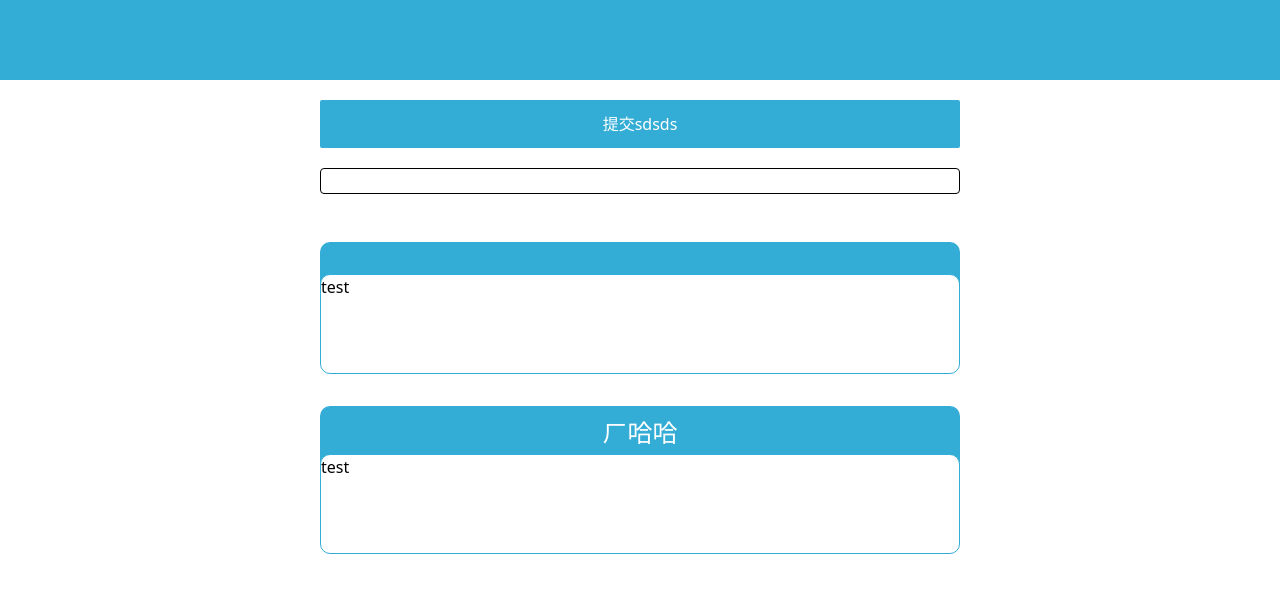
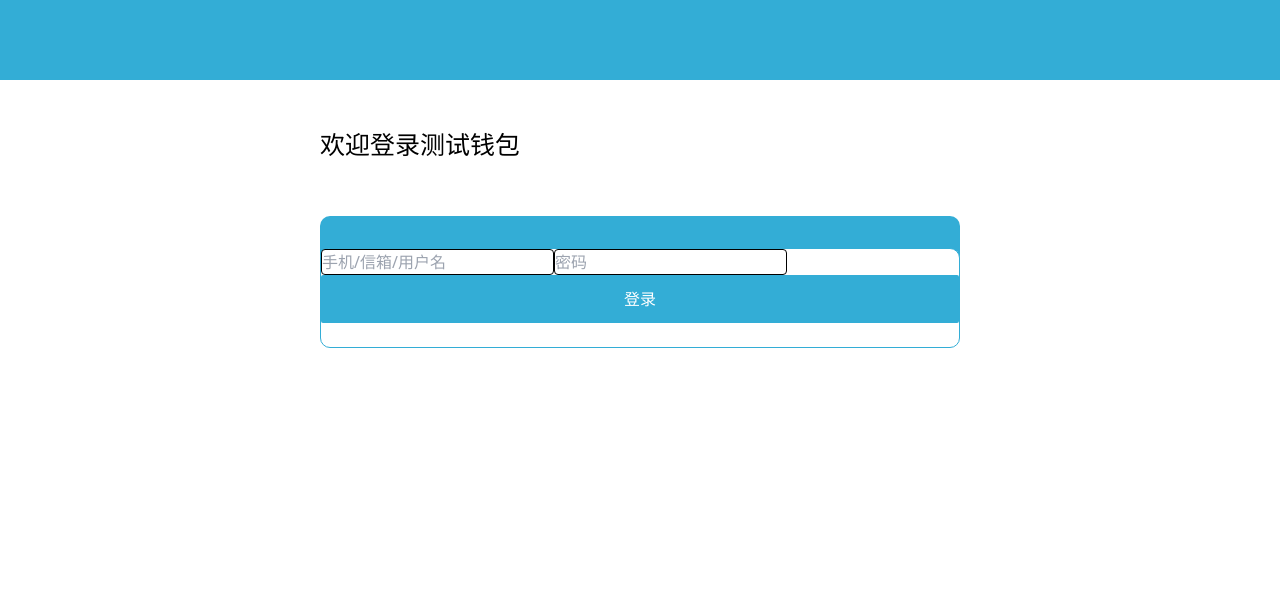
Before and after one commit to katelove/wallet, a Vue app: page / in a window 1280 px wide. Shown: the top 592 px of the page. Built offline with nearby package versions, Linux system fonts and the light colour scheme.

Commit message:
add login

```diff
--- a/src/components/Login.vue
+++ b/src/components/Login.vue
@@ -1,13 +1,27 @@
 <template>
+  <div>
     <Title class="w-full h-12" heading="欢迎登录测试钱包"></Title>
+    <BlueContainer title="">
+        <Input placeholder="手机/信箱/用户名"/>
+        <Input placeholder="密码"/>
+        <Button class="w-full h-12">登录</Button>
+    </BlueContainer>
+  </div>
 </template>
 
 <script>
-import Title from "../components/Title.vue"
+import Title from "../components/Title.vue";
+import BlueContainer from "../components/BlueContainer.vue";
+import Input from "../components/Input.vue"
+import Button from "../components/Button.vue"
+
 
 export default {
-    components:{
-        Title
-    }
-}
+  components: {
+    Title,
+    BlueContainer,
+    Input,
+    Button
+  },
+};
 </script>
--- a/src/components/Title.vue
+++ b/src/components/Title.vue
@@ -1,8 +1,11 @@
 <template>
+<div class="flex items-center">
     <p
-      class="font-normal text-2.1xl font-sans text-center">
+      class="font-normal text-2.1xl font-sans">
         {{heading}}
     </p>
+</div>
+
 </template>
 
 <script>
--- a/src/views/Home.vue
+++ b/src/views/Home.vue
@@ -1,6 +1,6 @@
 <template lang="">
-    <div class="flex justify-center mt-5 flex-col w-1/2 m-auto">
-        <Button class="w-full h-12">提交sdsds</Button>
+    <div class="flex justify-center mt-10 flex-col w-1/2 m-auto">
+        <!-- <Button class="w-full h-12">提交sdsds</Button>
         <Input type="password" class="mt-5"/>
         <BlueContainer title="">
             test
@@ -8,20 +8,23 @@
 
         <BlueContainer title="ㄏ哈哈">
             test
-        </BlueContainer>
+        </BlueContainer> -->
+        <Login/>
     </div>
 </template>
 
 <script>
-import Button from "../components/Button.vue"
-import Input from "../components/Input.vue"
-import BlueContainer from "../components/BlueContainer.vue"
+// import Button from "../components/Button.vue"
+// import Input from "../components/Input.vue"
+// import BlueContainer from "../components/BlueContainer.vue"
+import Login from "../components/Login.vue"
 
 export default {
     components: {
-        Button,
-        Input,
-        BlueContainer
+        // Button,
+        // Input,
+        // BlueContainer,
+        Login
     },
 }
 </script>
```
